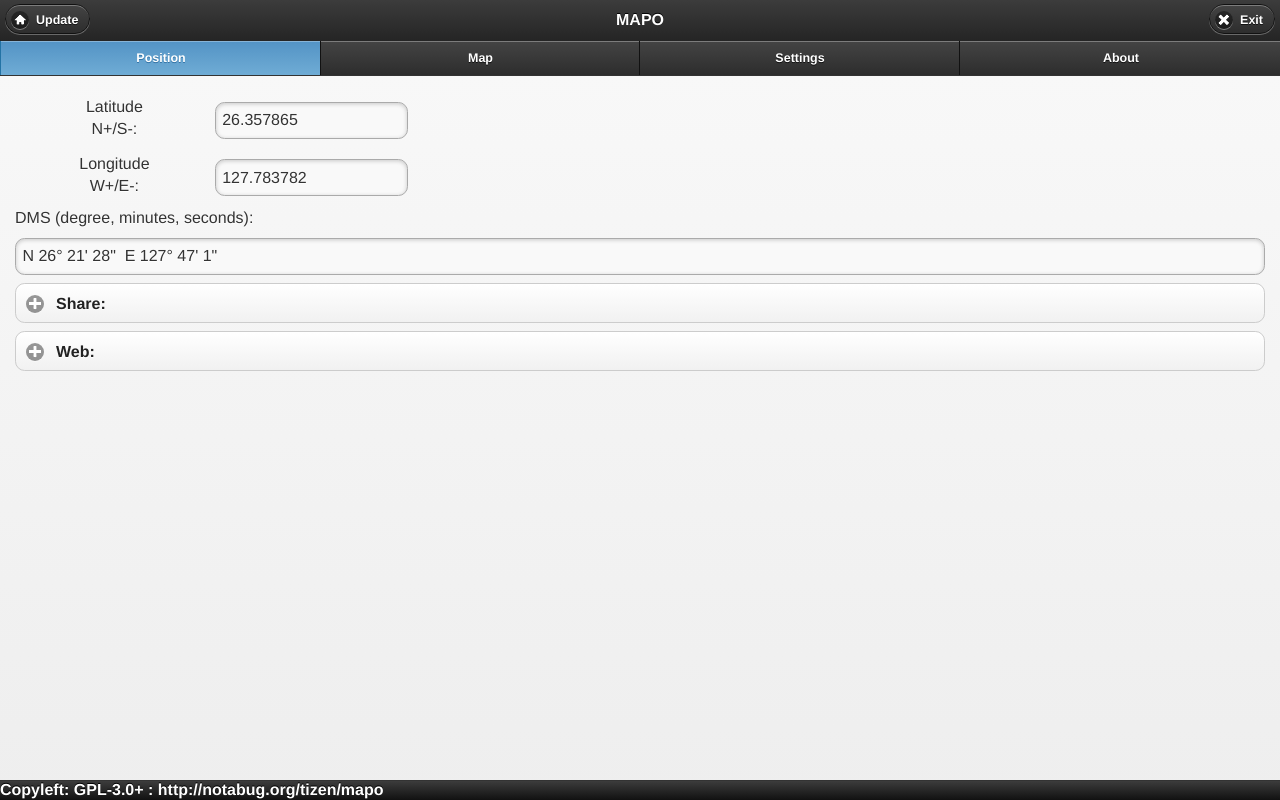
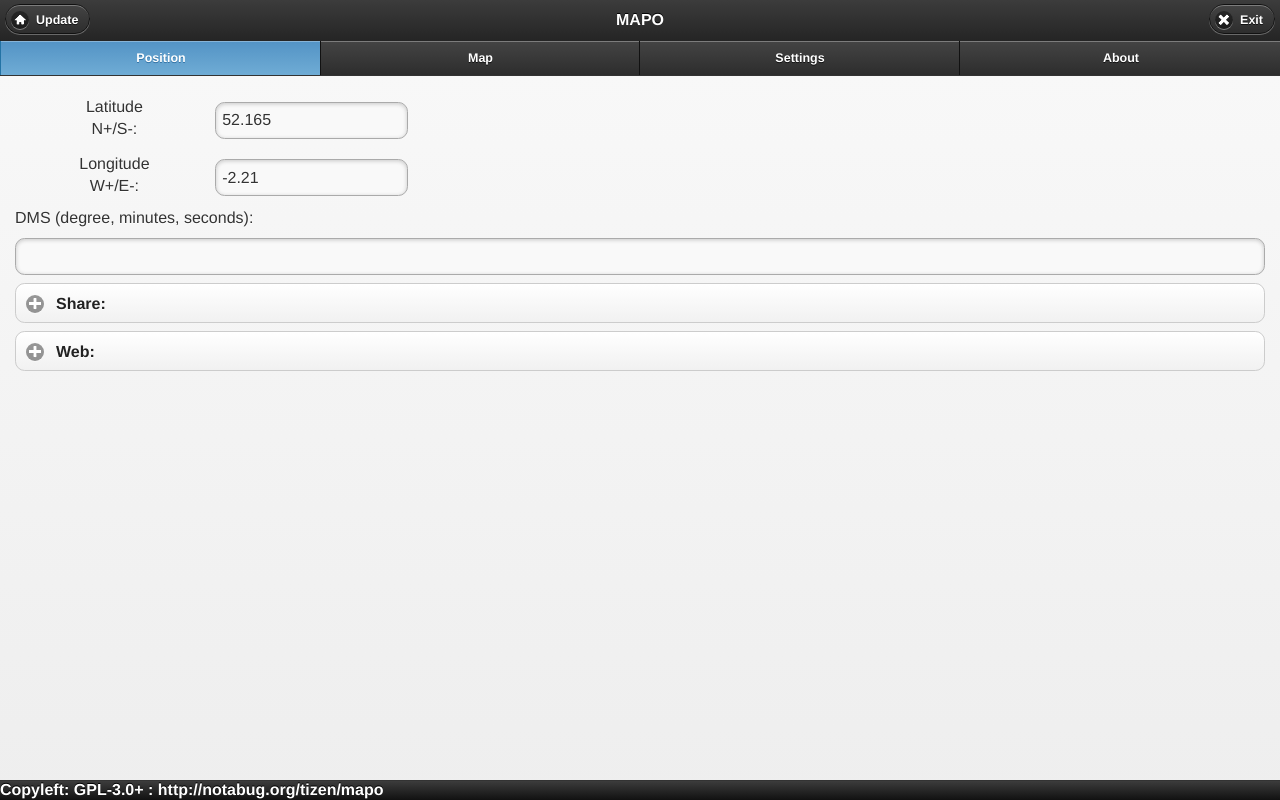
Before and after one commit to rzr/rzr.github.io, a plain HTML site: page index.html in a window 1280 px wide. Drawn offline with Linux system fonts and the light colour scheme; some packages are replaced by stand-ins of ours; a script that the page names is missing.

```diff
--- a/index.html
+++ b/index.html
@@ -77,18 +77,18 @@ along with this program.  If not, see <http://www.gnu.org/licenses/>.
 					<tr>
 						<td><label for=lat>Latitude<br />N+/S-:
 						</label></td>
-						<td><input type="text" id="lat" value="26.357865"
+						<td><input type="text" id="lat" value="52.165"
 							onChange="changeLat(lat.value);" /></td>
 					</tr>
 					<tr>
 						<td><label for=lon>Longitude<br />W+/E-:
 						</label></td>
-						<td><input type="text" id="lon" value="127.783782"
+						<td><input type="text" id="lon" value="-2.21"
 							onChange="changeLon();" /></td>
 					</tr>
 				</table>
 				<label for="dms">DMS (degree, minutes, seconds):</label> <input
-					type="text" id="dms" value="N 26° 21' 28&quot;  E 127° 47' 1&quot;"
+					type="text" id="dms" value=""
 					onChange="changeDMS();" />
 
 			</form>
@@ -101,8 +101,8 @@ along with this program.  If not, see <http://www.gnu.org/licenses/>.
 					<button onclick="sendMessage()">Message</button>
 					<button onclick="createCalendarEvent()">Calendar</button>
 					<button onclick="createContact()">Contact</button>
-					<button onclick="call()">Call</button>
-					<!-- <button onclick="sendBluetooth()">Bluetooth</button> -->
+					<button onclick="call()" style="visibility: hidden;">Call</button>
+					<button onclick="sendBluetooth()" style="visibility: hidden;">Bluetooth</button>
 				</div>
 			</div>
 
```
